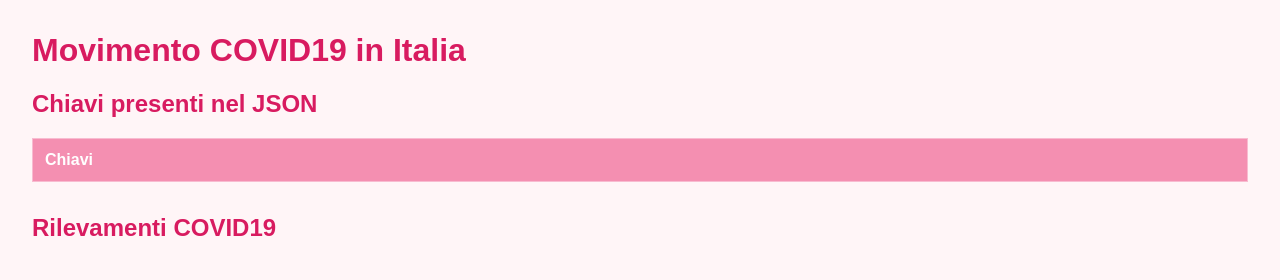
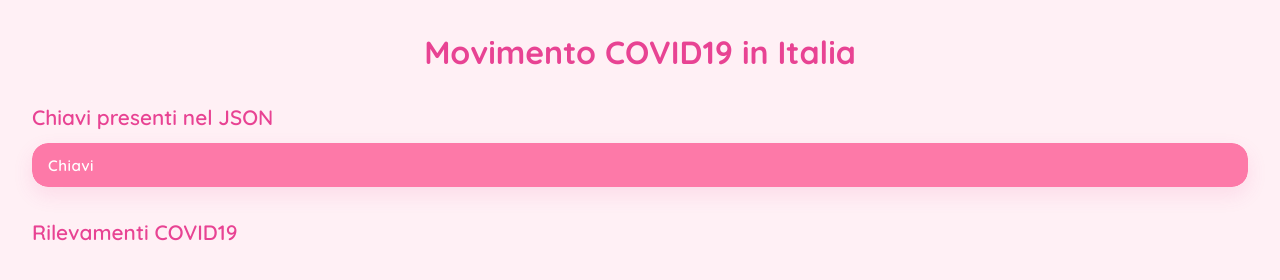
Before and after one commit to saralouihrani/lavoritps, a plain HTML site: page COVID/index.html in a window 1280 px wide. Drawn offline with Linux system fonts and the light colour scheme; no server answers.

Commit message:
Update style.css

```diff
--- a/COVID/style.css
+++ b/COVID/style.css
@@ -1,46 +1,81 @@
 @import url('https://fonts.googleapis.com/css2?family=Quicksand:wght@400;600;700&display=swap');
 
 body {
-  font-family: Arial, sans-serif;
+  font-family: 'Quicksand', sans-serif;
   margin: 2rem;
-  color: #4a3b40;
-  background-color: #fff5f7;
+  color: #4a4a4a;
+  background: #fff0f5; /* Rosa chiarissimo pastello */
 }
 
-h1, h2 {
-  color: #d81b60;
+h1 {
+  color: #d63031;
+  color: #e84393;
+  font-weight: 700;
+  text-align: center;
+  font-size: 2rem;
+  margin-bottom: 1.5rem;
+}
+
+h2 {
+  color: #e84393;
+  font-weight: 600;
+  font-size: 1.3rem;
+  margin-top: 2rem;
+  margin-bottom: 0.8rem;
+}
+
+#stato {
+  text-align: center;
+  color: #fd79a8;
+  font-weight: 600;
+  font-style: italic;
 }
 
 .tabella-contenitore {
   overflow-x: auto;
   margin-bottom: 2rem;
+  border-radius: 16px;
+  box-shadow: 0 8px 20px rgba(232, 67, 147, 0.12);
+  background: #ffffff;
 }
 
 table {
-  border-collapse: collapse;
+  border-collapse: separate;
+  border-spacing: 0;
   width: 100%;
-  background-color: #ffffff;
+  background: #ffffff;
+  border-radius: 16px;
+  overflow: hidden;
 }
 
 th, td {
-  border: 1px solid #f8bbd0;
-  padding: 0.75rem;
+  padding: 0.8rem 1rem;
   text-align: left;
 }
 
 th {
-  background-color: #f48fb1;
+  background: #fd79a8; /* Intestazione rosa morbido */
   color: #ffffff;
+  font-weight: 600;
+  font-size: 0.95rem;
+  letter-spacing: 0.5px;
+  border: none;
+}
+
+td {
+  border-bottom: 1px solid #ffeaa7; /* Separatore giallo crema chiaro */
+  font-size: 0.9rem;
+  color: #2d3436;
+}
+
+tr:last-child td {
+  border-bottom: none;
 }
 
 tr:nth-child(even) {
-  background-color: #fce4ec;
+  background: #fff8fa; /* Alternate righe rosa leggerissimo */
 }
 
-#stato {
-  color: #c2185b;
-  font-weight: bold;
-}
 tr:hover {
   background-color: #ffeaa7; /* Effetto evidenziatore al passaggio */
   transition: background-color 0.2s ease;
```
